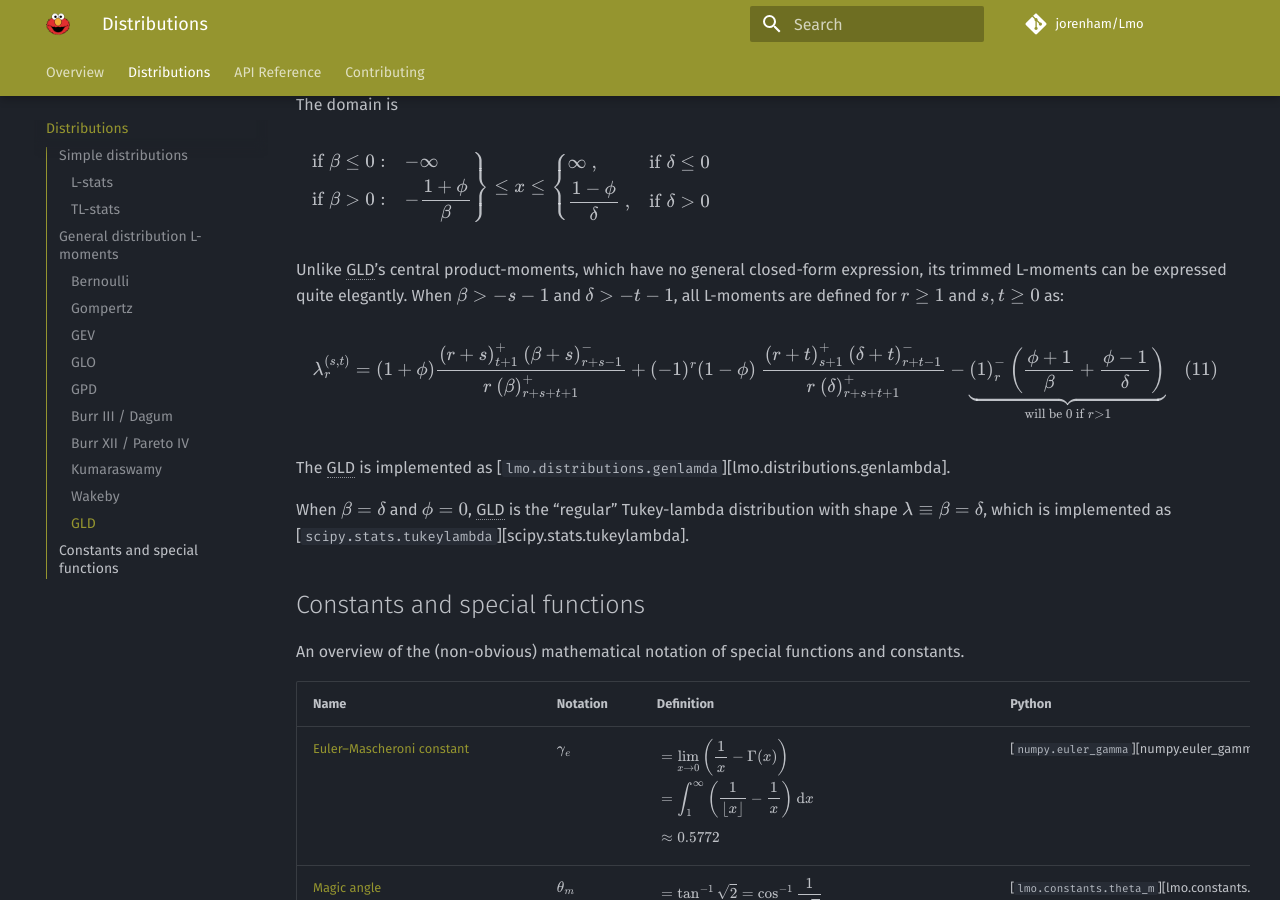
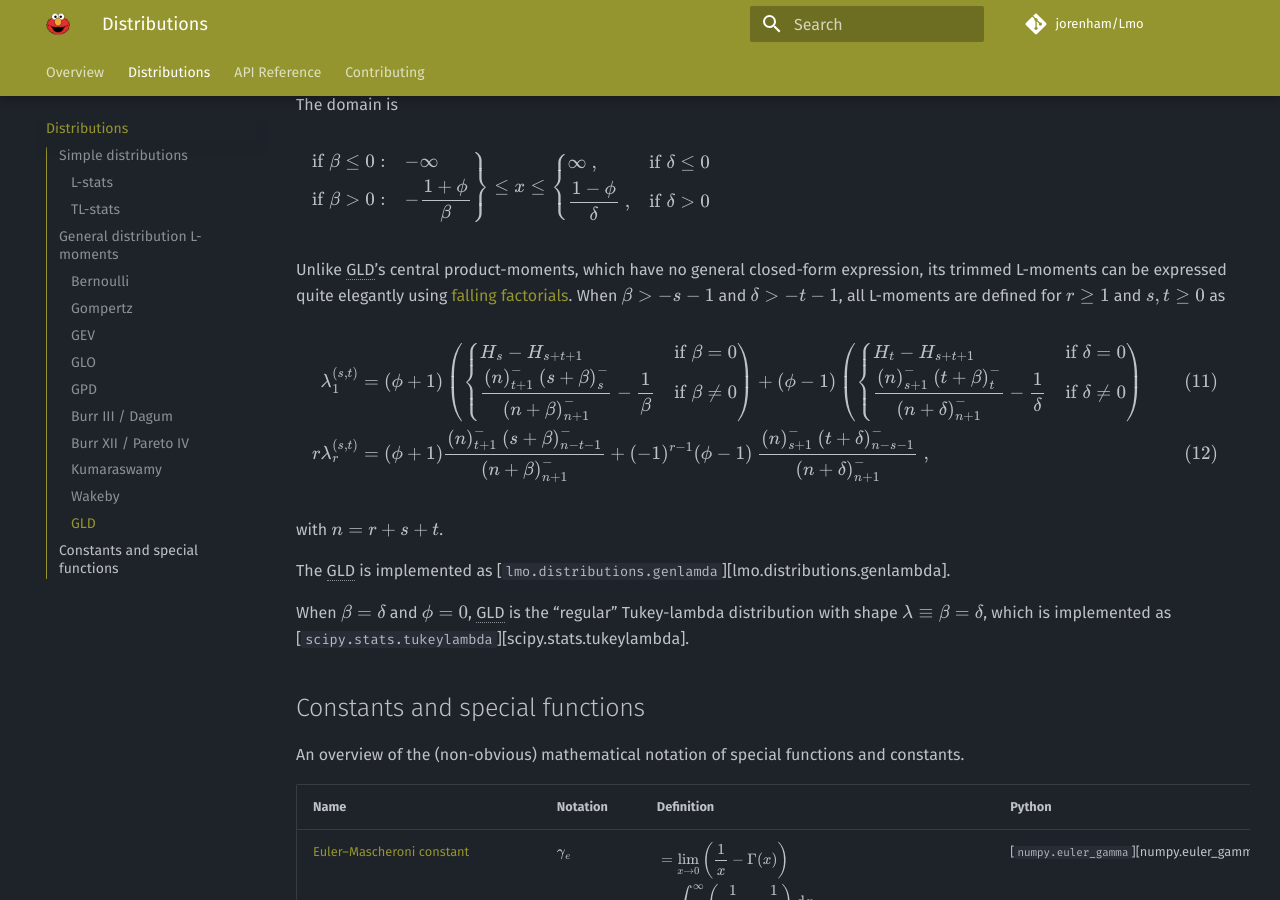
Before and after one commit to jorenham/Lmo, an MkDocs documentation site: the page built from docs/distributions.md, in a window 1280 px wide and 900 px high, scrolled down 10469 px. Built offline with MkDocs 1.6.1 and Material for MkDocs 9.7.7, drawn with Linux system fonts in a browser that asks for light colours; comment, search, counter and statistics services are not loaded.

Commit message:
explicit GLD L-moment limiting cases

```diff
--- a/docs/distributions.md
+++ b/docs/distributions.md
@@ -1243,28 +1243,47 @@
 \]
 
 Unlike GLD's central product-moments, which have no general closed-form
-expression, its trimmed L-moments can be expressed quite elegantly.
-When \( \beta > -s - 1 \) and \( \delta > -t - 1 \), all L-moments are defined for
-\( r \ge 1 \) and \( s, t \ge 0 \) as:
-
-\[
-\begin{equation}
-    \tlmoment{s,t}{r}
-        = (1 + \phi)
+expression, its trimmed L-moments can be expressed quite elegantly using
+[falling factorials](#def-falling).
+When \( \beta > -s - 1 \) and \( \delta > -t - 1 \), all L-moments are defined
+for \( r \ge 1 \) and \( s, t \ge 0 \) as
+
+\[
+\begin{align}
+    \tlmoment{s, t}{1}
+        &= (\phi + 1) \left( \begin{cases}
+            \displaystyle H_s - H_{s + t + 1}
+                & \text{if } \beta = 0 \\
+            \displaystyle \frac
+                {\ffact{n}{t + 1} \ \ffact{s + \beta}{s}}
+                {\ffact{n + \beta}{n + 1}}
+            - \frac{1}{\beta}
+                & \text{if } \beta \neq 0
+        \end{cases} \right)
+        + (\phi - 1) \left( \begin{cases}
+            \displaystyle H_t - H_{s + t + 1}
+                & \text{if } \delta = 0 \\
+            \displaystyle \frac
+                {\ffact{n}{s + 1} \ \ffact{t + \beta}{t}}
+                {\ffact{n + \delta}{n + 1}}
+            - \frac{1}{\delta}
+                & \text{if } \delta \neq 0
+        \end{cases} \right)
+        \\
+    r \tlmoment{s, t}{r}
+        &= (\phi + 1)
         \frac
-            {\rfact{r + s}{t + 1} \ \ffact{\beta + s}{r + s - 1}}
-            {r \ \rfact{\beta}{r + s + t + 1}}
-        + (-1)^r (1 - \phi) \
+            {\ffact{n}{t + 1} \ \ffact{s + \beta}{n - t - 1}}
+            {\ffact{n + \beta}{n + 1}}
+        + (-1)^{r-1} (\phi - 1) \
         \frac
-            {\rfact{r + t}{s + 1} \ \ffact{\delta + t}{r + t - 1}}
-            {r \ \rfact{\delta}{r + s + t + 1}}
-        - \underbrace{
-            \ffact{1}{r} \left(
-                \frac{\phi + 1} \beta + \frac{\phi - 1}{\delta}
-            \right)
-        }_{\text{will be } 0 \text{ if } r>1}
-\end{equation}
-\]
+            {\ffact{n}{s + 1} \ \ffact{t + \delta}{n - s - 1}}
+            {\ffact{n + \delta}{n + 1}}
+        \ ,
+\end{align}
+\]
+
+with \( n = r + s + t \).
 
 The GLD is implemented as
 [`lmo.distributions.genlamda`][lmo.distributions.genlambda].
```
